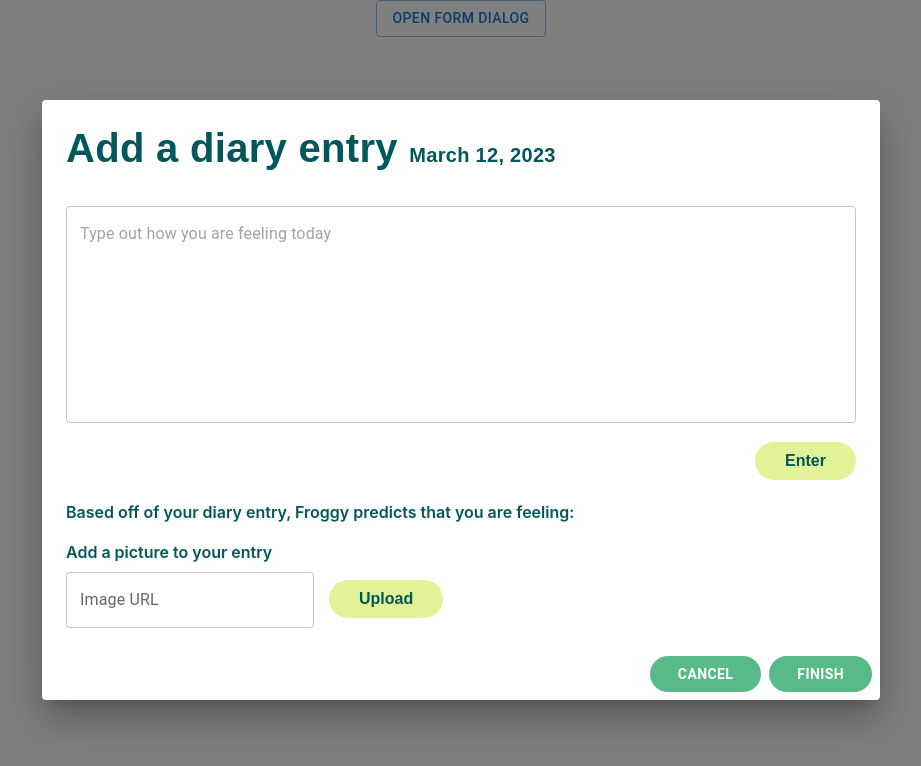
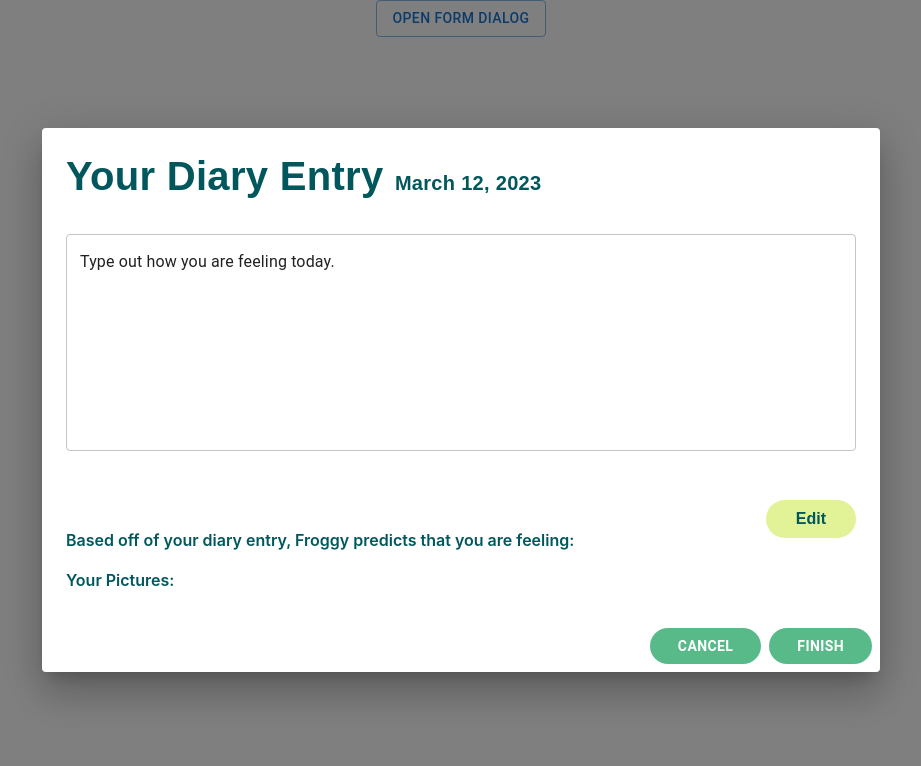
Before and after one commit to shmaiii/cmdf23, a React (Create React App) app in the folder front-end/: page / in a window 1280 px wide. Both pictures are taken after a click on the button "OPEN FORM DIALOG". Shown: the top 766 px of the page, without its empty margins (179-1100 px from the left). Built offline with nearby package versions, Linux system fonts and the light colour scheme.

Commit message:
view entry styling

```diff
--- a/front-end/src/App.js
+++ b/front-end/src/App.js
@@ -6,7 +6,7 @@ import FormDialog from './components/DialogueForm';
 function App() {
   return (
     <div className="App">
-      <FormDialog status="create"/>
+      <FormDialog status="createe"/>
     </div>
   );
 }
--- a/front-end/src/components/DialogueForm.js
+++ b/front-end/src/components/DialogueForm.js
@@ -23,11 +23,16 @@ export default function FormDialog(props) {
     setOpen(false);
   };
   let content;
+  let title;
   if (status === "create"){
     content = <CreateEntry />
+    title = "Add a diary entry"
   } else {
     content = <ViewEntry />
+    title = "Your Diary Entry"
   }
+
+
 
   return (
     <div>
@@ -41,7 +46,7 @@ export default function FormDialog(props) {
           fontSize= {"40px"}
           color= {"#01575C"}
         >
-        Add a diary entry <span id="title-date"> March 12, 2023</span></DialogTitle>
+        {title} <span id="title-date"> March 12, 2023</span></DialogTitle>
         <DialogContent>
             {content}
           {/* <DialogContentText>
--- a/front-end/src/pages/CreateEntry.css
+++ b/front-end/src/pages/CreateEntry.css
@@ -30,7 +30,7 @@
 
   .enter-button {
     background-color: #E1F396;
-    margin-top: -30px;
+    margin-top: 0px;
     color: #01575C;
     padding: 10px 30px;
     border: none;
--- a/front-end/src/pages/ViewEntry.js
+++ b/front-end/src/pages/ViewEntry.js
@@ -6,26 +6,40 @@ import "./ViewEntry.css";
 const ViewEntry = (props) => {
     return (
         <React.Fragment>
-                <Box
-      component="form"
-      sx={{
-        '& .MuiTextField-root': { m: 1, width: '25ch' },
-      }}
-      noValidate
-      autoComplete="off"
-    >
+       <Box className="text-field-container">
+
 <div>
+
+
 <TextField
 id="outlined-multiline-static"
 multiline
 rows={8}
-          defaultValue="This is where the existing content goes"
+defaultValue="Type out how you are feeling today."
+className="text-field-container"
+
+
+
 />
 </div>
+
+
 </Box>
 
-    <div>Based off of your diary entry. Froggy predicts that you are feeling: Happy</div>
-    <div>Your pictures: </div>
+
+<button className="enter-button">Edit</button>
+
+
+
+
+<div className="picture-options-container">
+<div className="picture-option">Based off of your diary entry, Froggy predicts that you are feeling:</div>
+<div className="picture-option">Your Pictures:</div>
+
+
+</div>
+
+
 
         </React.Fragment>
     );
```
Lines whose indentation alone changed are shown as unchanged.
